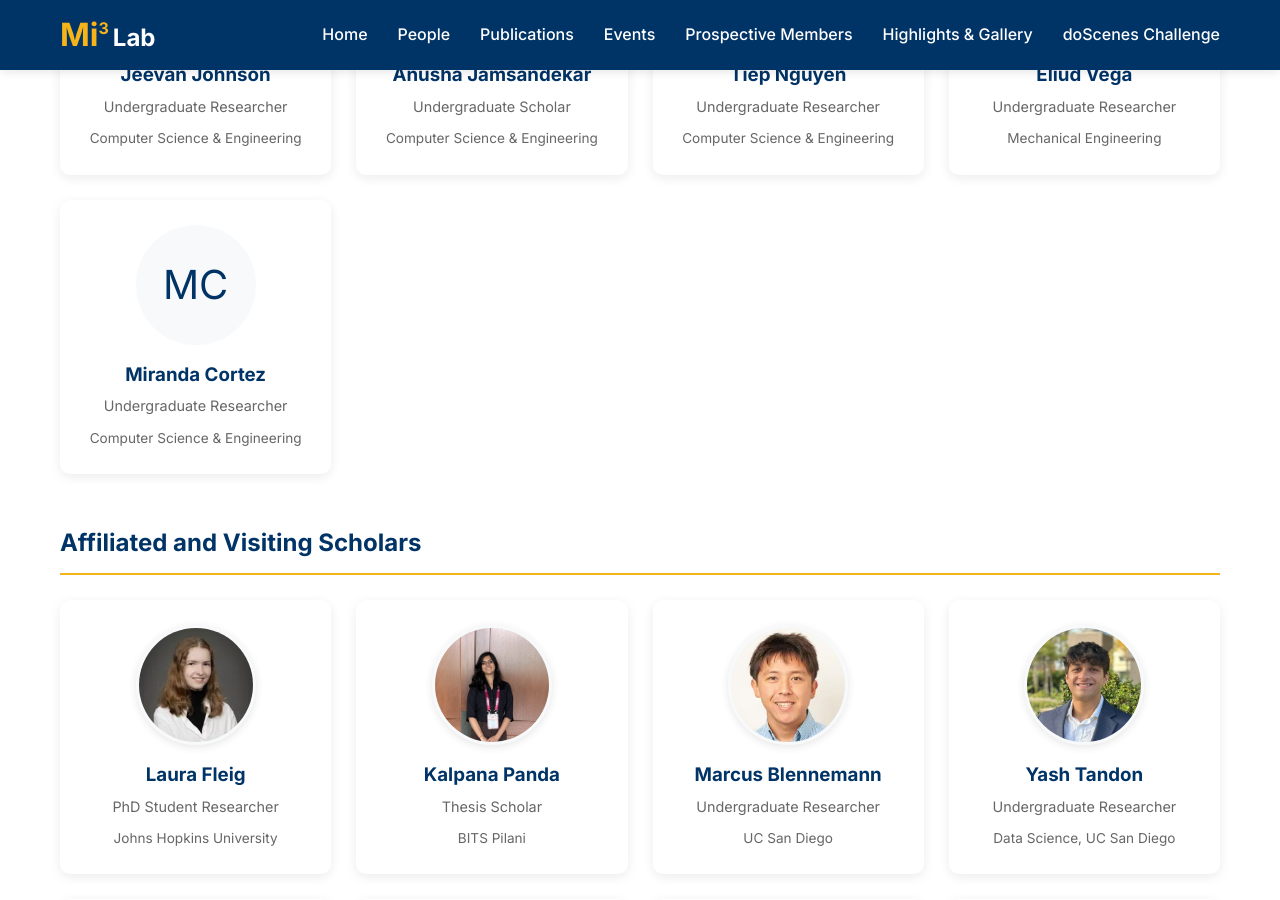
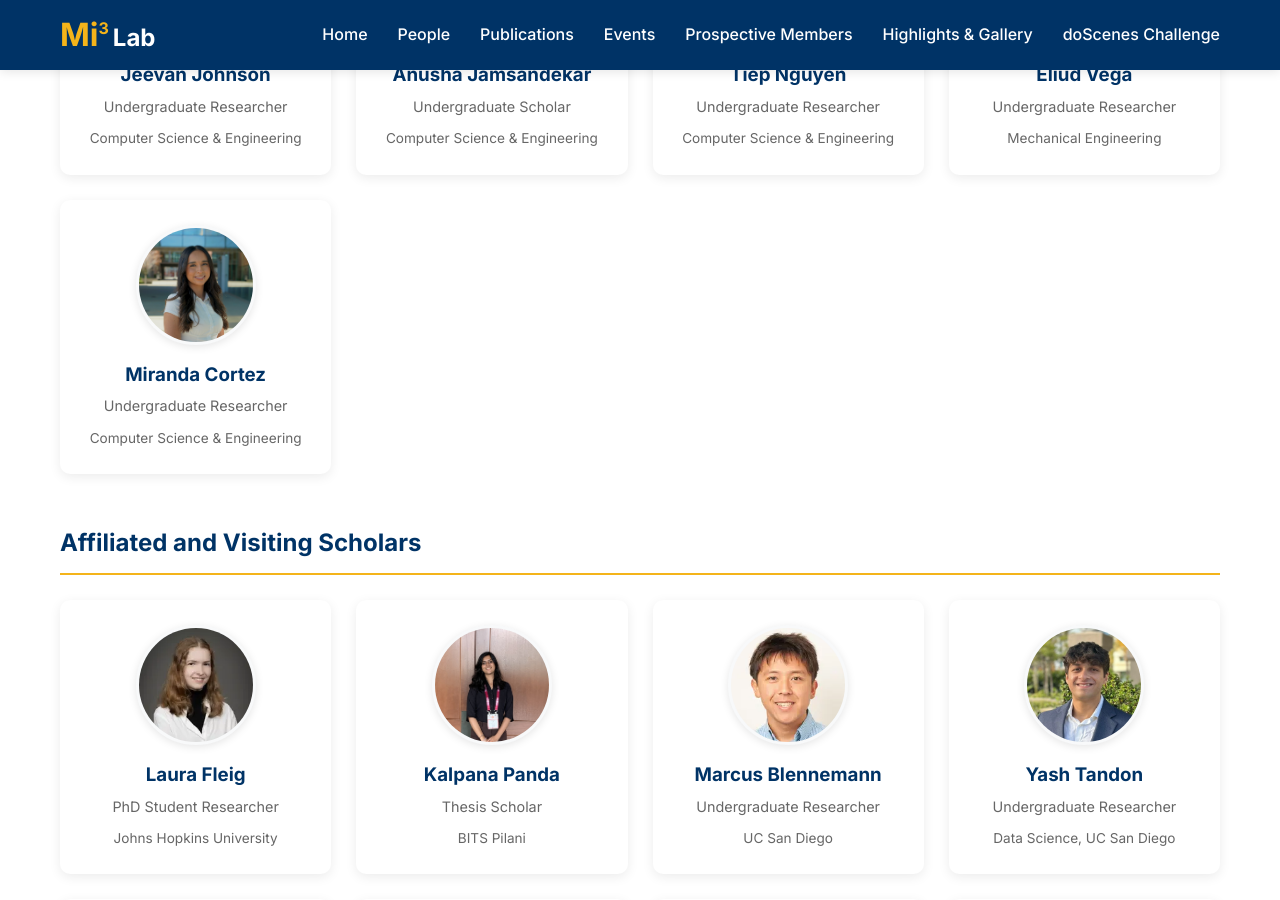
Before and after one commit to Mi3-Lab/mi3-lab.github.io, a Jekyll site: the page built from people.html, in a window 1280 px wide and 900 px high, scrolled down 2029 px. Built offline with Jekyll 4.4.1, drawn with Linux system fonts in a browser that asks for light colours; grey boxes are pictures that could not be loaded.

Commit message:
Use photo for Miranda Cortez on people page

```diff
--- a/people.html
+++ b/people.html
@@ -143,7 +143,7 @@ title: People
       </div>
 
       <div class="person-card">
-        <div class="person-avatar">MC</div>
+        <img src="/assets/images/people/miranda.jpeg" alt="Miranda Cortez" class="person-avatar">
         <h3>Miranda Cortez</h3>
         <p class="role">Undergraduate Researcher</p>
         <p class="affiliation">Computer Science & Engineering</p>
```
Also changed, not shown: assets/images/people/miranda.jpeg (added).
